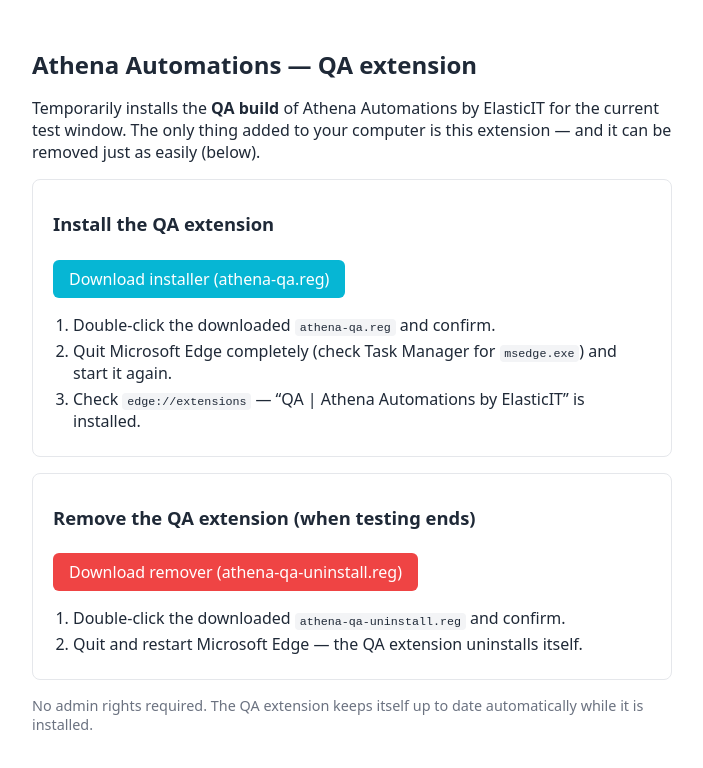
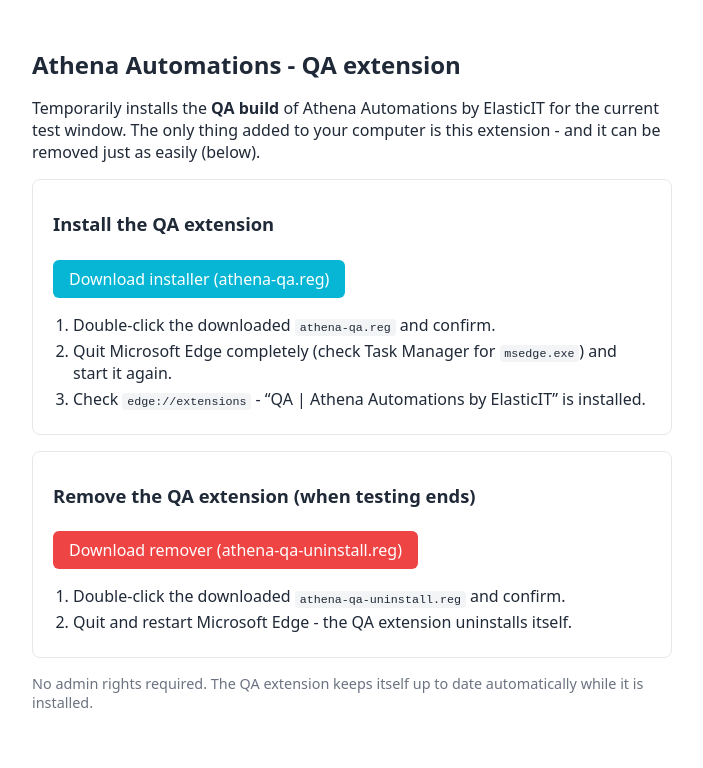
Before and after one commit to ElasticIT-LLC/athena-dist, a plain HTML site: page index.html in a window 1280 px wide. Shown: the whole page, without its empty margins (288-991 px from the left). Drawn offline with Linux system fonts and the light colour scheme.

Commit message:
fix: use hyphen instead of em dash in page title and copy

```diff
--- a/index.html
+++ b/index.html
@@ -3,7 +3,7 @@
 <head>
 <meta charset="utf-8">
 <meta name="viewport" content="width=device-width, initial-scale=1">
-<title>Athena Automations — QA extension</title>
+<title>Athena Automations - QA extension</title>
 <style>
   body { font-family: system-ui, sans-serif; max-width: 640px; margin: 3rem auto; padding: 0 1rem; color: #1f2937; }
   h1 { font-size: 1.5rem; }
@@ -18,8 +18,8 @@
 </style>
 </head>
 <body>
-  <h1>Athena Automations — QA extension</h1>
-  <p>Temporarily installs the <strong>QA build</strong> of Athena Automations by ElasticIT for the current test window. The only thing added to your computer is this extension — and it can be removed just as easily (below).</p>
+  <h1>Athena Automations - QA extension</h1>
+  <p>Temporarily installs the <strong>QA build</strong> of Athena Automations by ElasticIT for the current test window. The only thing added to your computer is this extension - and it can be removed just as easily (below).</p>
 
   <div class="card">
     <h2>Install the QA extension</h2>
@@ -27,7 +27,7 @@
     <ol>
       <li>Double-click the downloaded <code>athena-qa.reg</code> and confirm.</li>
       <li>Quit Microsoft Edge completely (check Task Manager for <code>msedge.exe</code>) and start it again.</li>
-      <li>Check <code>edge://extensions</code> — “QA | Athena Automations by ElasticIT” is installed.</li>
+      <li>Check <code>edge://extensions</code> - “QA | Athena Automations by ElasticIT” is installed.</li>
     </ol>
   </div>
 
@@ -36,7 +36,7 @@
     <a class="btn remove" href="athena-qa-uninstall.reg">Download remover (athena-qa-uninstall.reg)</a>
     <ol>
       <li>Double-click the downloaded <code>athena-qa-uninstall.reg</code> and confirm.</li>
-      <li>Quit and restart Microsoft Edge — the QA extension uninstalls itself.</li>
+      <li>Quit and restart Microsoft Edge - the QA extension uninstalls itself.</li>
     </ol>
   </div>
 
```
